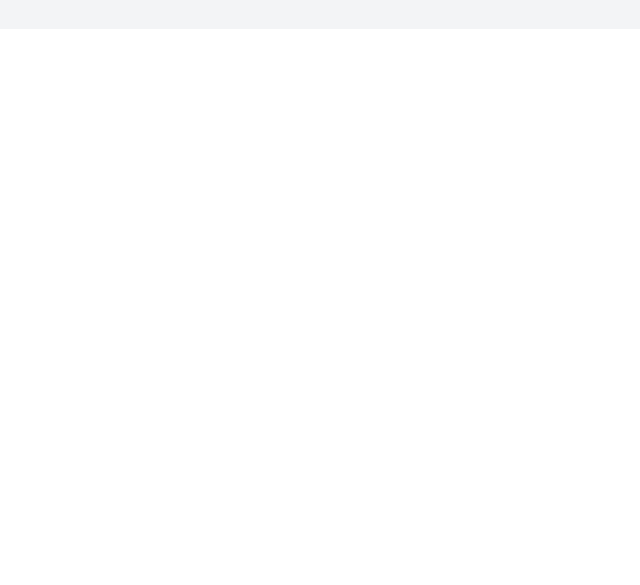
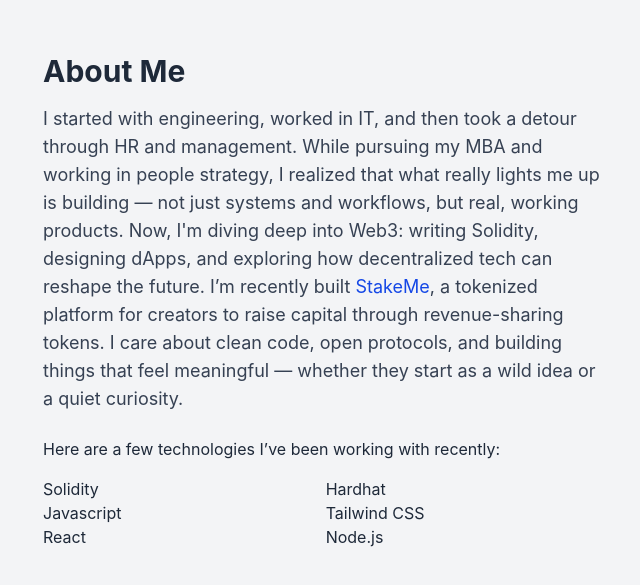
Before and after one commit to roopakmahadane/Portfolio, a React (Vite) app: page / in a window 1280 px wide. Shown: the part 939-1524 px from the top of the page, without its empty margins (173-813 px from the left). Before the commit the page ends 968 px from the top, so only its background shows below. Built offline with nearby package versions, Linux system fonts and the light colour scheme.

Commit message:
About me added

```diff
--- /dev/null
+++ b/src/components/AboutMe.jsx
@@ -0,0 +1,25 @@
+export default function AboutMe(){
+return (
+    <div className="min-h-screen bg-gray-100 p-6 mx-auto max-w-4xl font-inter">
+        <h1 className="text-3xl font-bold mb-4">About Me</h1>
+        <p className="text-lg text-gray-700 mb-6 max-w-2/3 font-inter">
+        I started with engineering, worked in IT, and then took a detour through HR and management. While pursuing my MBA and working in people strategy, I realized that what really lights me up is building — not just systems and workflows, but real, working products.
+        Now, I'm diving deep into Web3: writing Solidity, designing dApps, and exploring how decentralized tech can reshape the future.
+        I’m recently built <a className="text-blue-700" href="https://stake-me-pink.vercel.app/">StakeMe</a>, a tokenized platform for creators to raise capital through revenue-sharing tokens. I care about clean code, open protocols, and building things that feel meaningful — whether they start as a wild idea or a quiet curiosity.
+        </p>
+        <p>Here are a few technologies I’ve been working with recently:</p>
+        <div className="grid grid-cols-2 max-w-2/3 mt-4">
+           <div>
+            <p>Solidity</p>
+            <p>Javascript</p>
+            <p>React</p>
+           </div>
+           <div>
+            <p>Hardhat</p>
+            <p>Tailwind CSS</p>
+            <p>Node.js</p>
+           </div>
+        </div>
+    </div>
+
+)};
--- a/src/components/Home.jsx
+++ b/src/components/Home.jsx
@@ -1,12 +1,14 @@
 import "../App.css";
 import Header from "./Header";
 import Cover from "./Cover";
+import AboutMe from "./AboutMe";
 
 export default function Home() {
   return (
     <div className="bg-gray-100 min-h-screen font-inter text-gray-800">
       <Header />
-        <Cover />
+        <Cover className="min-h-screen"/>
+        <AboutMe />
 
     </div>
   );
```
